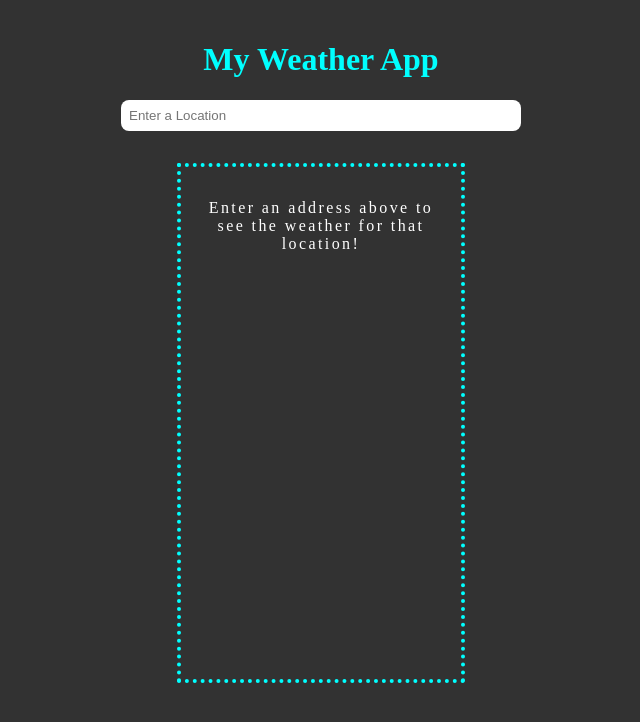
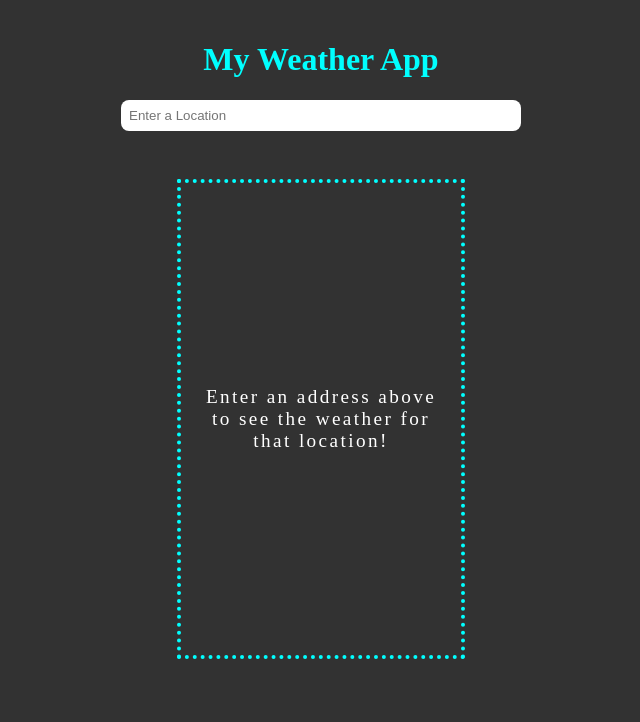
Before and after one commit to raymondshiner/simple-weather-app, a React (Create React App) app: page / in a window 1280 px wide. Shown: the top 722 px of the page, without its empty margins (319-959 px from the left). Built offline with nearby package versions, Linux system fonts and the light colour scheme.

Commit message:
styling changes

```diff
--- a/src/LocationWidget/LocationWidget.jsx
+++ b/src/LocationWidget/LocationWidget.jsx
@@ -2,14 +2,13 @@ import React from "react"
 import styled from "styled-components"
 
 const LocationWidget = () => {
+  const enterAddressPrompt =
+    "Enter an address above to see the weather for that location!"
+
   return (
     <>
       <SearchBar placeholder="Enter a Location" />
-      <WeatherDisplay>
-        <Description>
-          Enter an address above to see the weather for that location!
-        </Description>
-      </WeatherDisplay>
+      <WeatherDisplay>{enterAddressPrompt}</WeatherDisplay>
     </>
   )
 }
@@ -18,26 +17,29 @@ export default LocationWidget
 
 const SearchBar = styled.input`
   padding: 0.5rem;
+  box-shadow: none;
+  border: none;
   border-radius: 0.5rem;
+
   width: 80%;
   min-width: 180px;
   max-width: 400px;
-  box-shadow: none;
-  border: none;
 `
 
 const WeatherDisplay = styled.div`
-  font-size: medium;
+  display: flex;
+  flex-direction: column;
+  justify-content: center;
+
+  font-size: larger;
   letter-spacing: 0.15rem;
-  margin-bottom: 3rem;
-  margin: 2rem;
-  max-width: 450px;
+
+  margin: 3rem;
   border: 0.3rem dotted aqua;
   padding: 1rem;
-  height: 65vh;
+
+  height: 60vh;
   width: 18rem;
   max-width: 450px;
   max-height: 800px;
 `
-
-const Description = styled.p``
```
